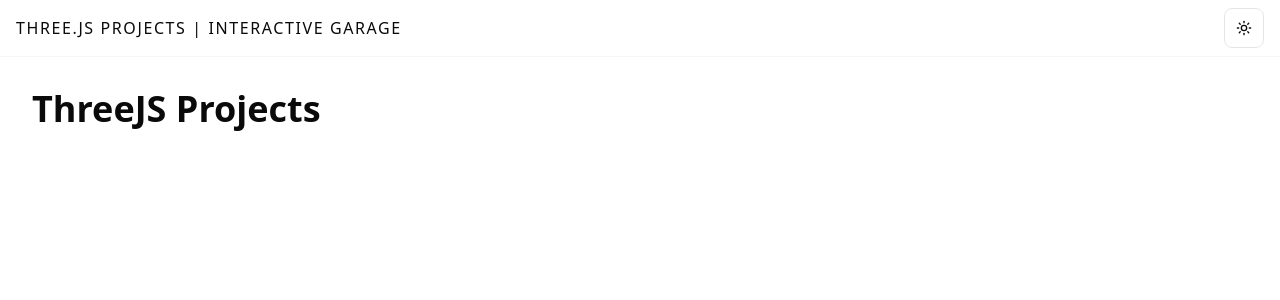
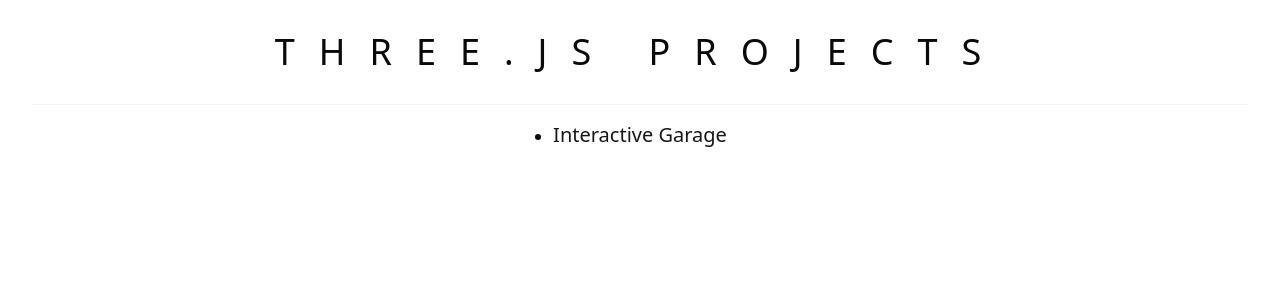
Before and after one commit to toneworm/three-js-projects, a Next.js app: page / in a window 1280 px wide. Shown: the top 300 px of the page. Built offline with nearby package versions, Linux system fonts and the light colour scheme.

Commit message:
Tidy up header / layout organisation. Root page sorted. Smaller theme-toggle button

```diff
--- /dev/null
+++ b/src/app/garage/layout.tsx
@@ -0,0 +1,20 @@
+import { Header } from "@/components/layout/header";
+import { Metadata } from "next";
+
+export const metadata: Metadata = {
+  title: "ThreeJS Projects | Garage",
+  description: "Interactive Garage",
+};
+
+export default function GarageLayout({
+  children,
+}: Readonly<{
+  children: React.ReactNode;
+}>) {
+  return (
+    <>
+      <Header title="Interactive Garage" />
+      {children}
+    </>
+  );
+}
--- a/src/app/layout.tsx
+++ b/src/app/layout.tsx
@@ -2,7 +2,6 @@
 import { Geist, Geist_Mono } from "next/font/google";
 import "./globals.css";
 import { ThemeProvider } from "@/context/theme-provider";
-import { Header } from "@/components/layout/header";
 
 const geistSans = Geist({
   variable: "--font-geist-sans",
@@ -35,7 +34,6 @@
           enableSystem
           disableTransitionOnChange
         >
-          <Header />
           {children}
         </ThemeProvider>
       </body>
--- a/src/app/page.tsx
+++ b/src/app/page.tsx
@@ -1,9 +1,25 @@
+import Link from "next/link";
+
+const links = [{ name: "Interactive Garage", href: "/garage" }];
+
 export default function Home() {
   return (
-    <div className="flex min-h-screen">
-      <main className="flex flex-col min-h-screen w-full p-8 justify-between">
-        <h1 className="text-4xl font-bold mb-8">ThreeJS Projects</h1>
-      </main>
-    </div>
+    <main className="flex flex-col min-h-screen w-full p-8">
+      <h1 className="text-4xl uppercase tracking-[1.5rem] text-center border-b pb-8 border-b-muted">
+        Three.js Projects
+      </h1>
+      <ul className="flex flex-col gap-4 items-center mt-4">
+        {links.map((link) => (
+          <li key={link.href} className="list-disc">
+            <Link
+              href={link.href}
+              className="text-xl text-primary hover:underline"
+            >
+              {link.name}
+            </Link>
+          </li>
+        ))}
+      </ul>
+    </main>
   );
 }
--- a/src/components/layout/header.tsx
+++ b/src/components/layout/header.tsx
@@ -1,14 +1,14 @@
 import { ThemeToggle } from "@/components/theme-toggle";
 import Link from "next/link";
 
-export function Header() {
+export function Header({ title }: { title: string }) {
   return (
     <header className="sticky top-0 z-50 w-full border-b border-border/40 bg-background/95 backdrop-blur supports-backdrop-filter:bg-background/60">
       <div className="w-full px-4 flex h-14 items-center">
         <div className="mr-4 flex">
           <Link className="mr-4 flex items-center gap-2 lg:mr-6" href="/">
             <span className="uppercase tracking-widest">
-              Three.js Projects | Interactive Garage
+              Three.js Projects | {title}
             </span>
           </Link>
         </div>
--- a/src/components/theme-toggle.tsx
+++ b/src/components/theme-toggle.tsx
@@ -17,7 +17,7 @@
   return (
     <DropdownMenu>
       <DropdownMenuTrigger asChild>
-        <button className="cursor-pointer inline-flex items-center justify-center gap-2 whitespace-nowrap rounded-md text-sm font-medium ring-offset-background transition-colors focus-visible:outline-none focus-visible:ring-2 focus-visible:ring-ring focus-visible:ring-offset-2 disabled:pointer-events-none disabled:opacity-50 [&_svg]:pointer-events-none [&_svg]:size-4 [&_svg]:shrink-0 border border-input bg-background hover:bg-accent hover:text-accent-foreground h-10 w-10">
+        <button className="h-8 w-8 cursor-pointer inline-flex items-center justify-center gap-2 whitespace-nowrap rounded-md text-sm font-medium ring-offset-background transition-colors focus-visible:outline-none focus-visible:ring-2 focus-visible:ring-ring focus-visible:ring-offset-2 disabled:pointer-events-none disabled:opacity-50 [&_svg]:pointer-events-none [&_svg]:size-4 [&_svg]:shrink-0 border border-input bg-background hover:bg-accent hover:text-accent-foreground">
           <Sun className="h-[1.2rem] w-[1.2rem] rotate-0 scale-100 transition-all dark:-rotate-90 dark:scale-0" />
           <Moon className="absolute h-[1.2rem] w-[1.2rem] rotate-90 scale-0 transition-all dark:rotate-0 dark:scale-100" />
           <span className="sr-only">Toggle theme</span>
```
